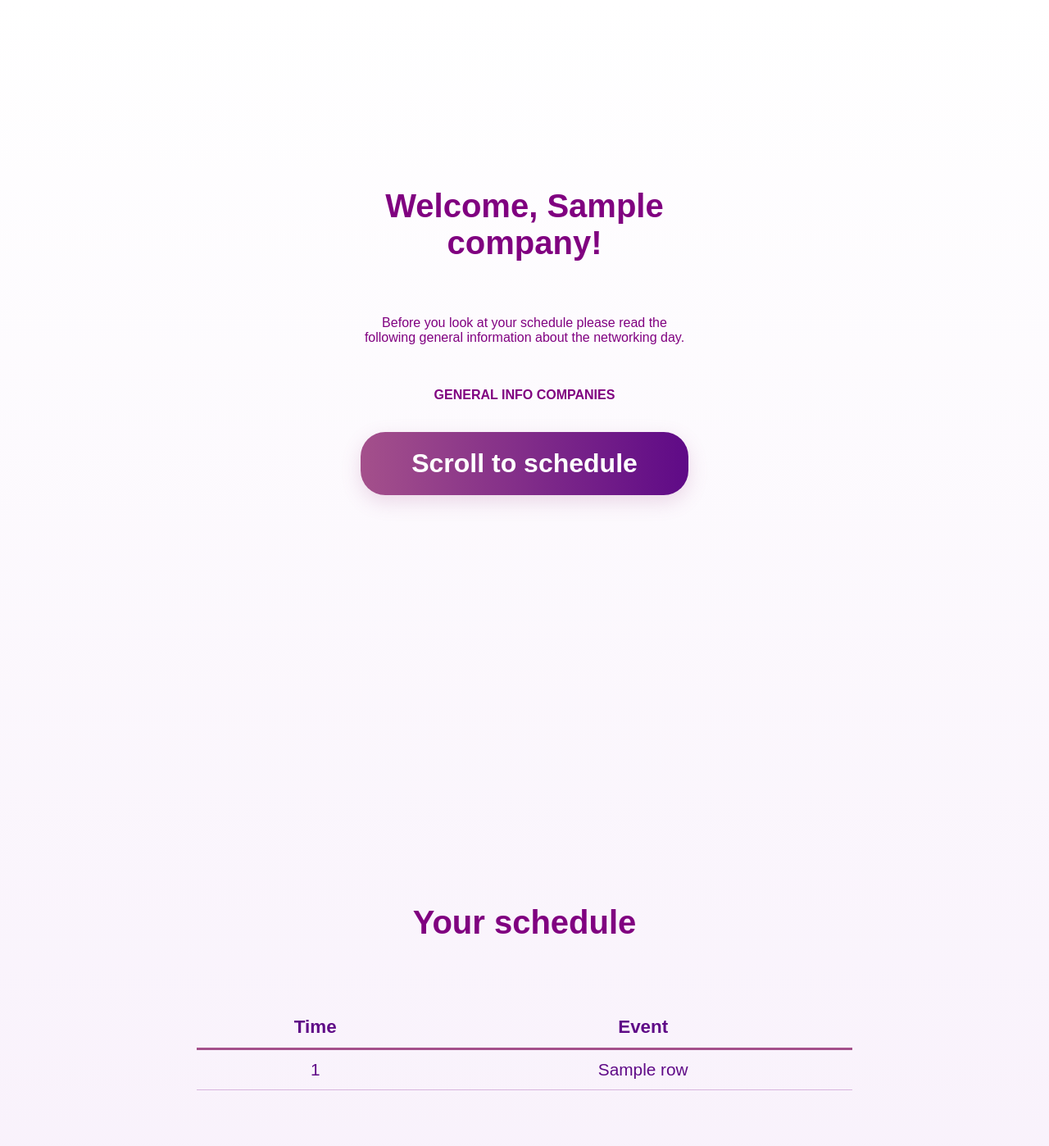
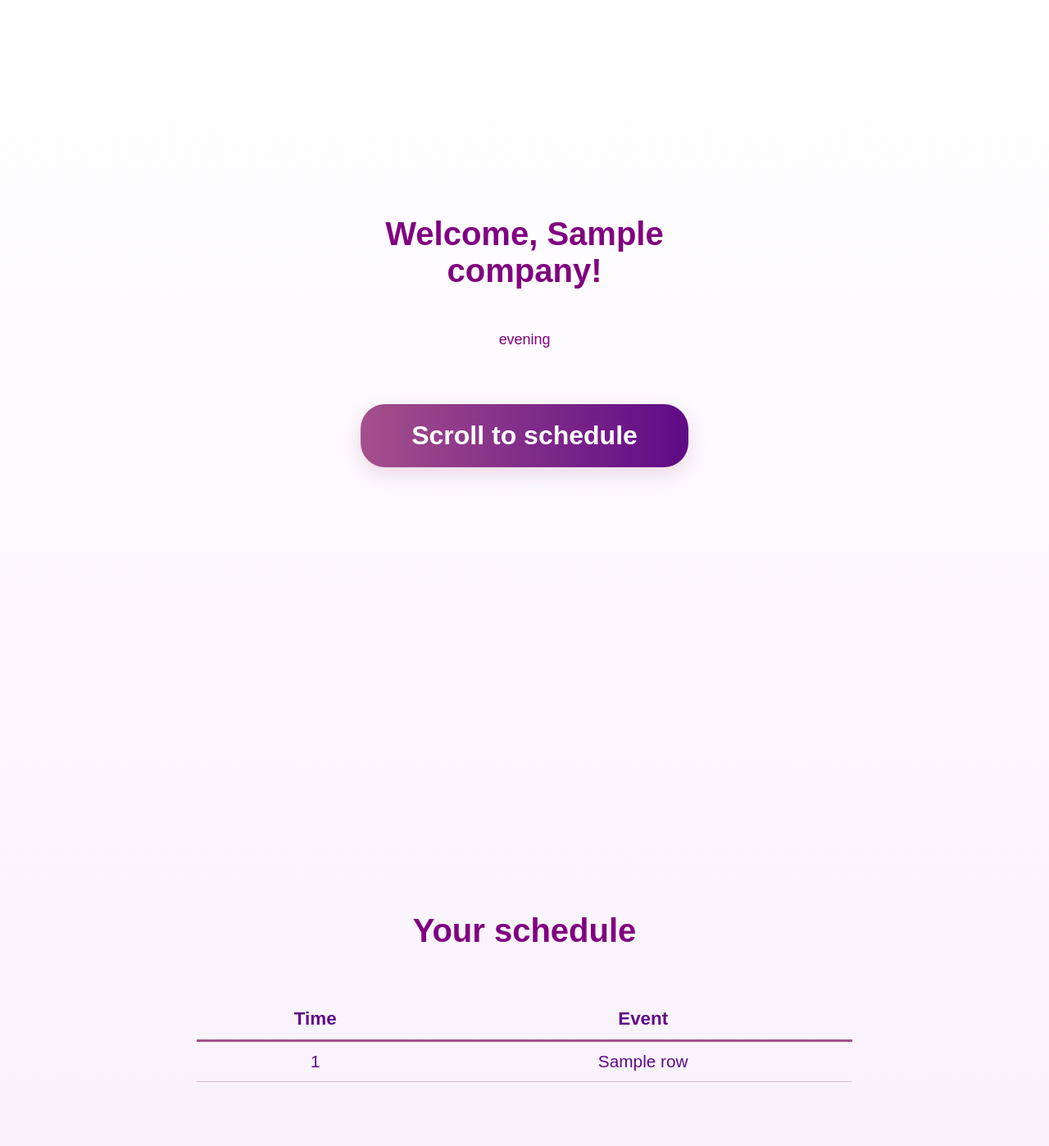
Before and after one commit to Geroam1/Networking-Day-Website, a Flask app: template templates/company_profile.html in a window 1280 px wide. Shown: the top 1398 px of the page at 82% size. Run offline with Flask 3, Linux system fonts and the light colour scheme; the template is opened without the code that fills it: most values are stand-ins (such as "Sample title", 1, 10 or a date in 2020).

```diff
--- a/static/css/main_style.css
+++ b/static/css/main_style.css
@@ -15,7 +15,12 @@ body {
 
 h1 {
     font-size: 2.5rem;
-    margin-bottom: 30px;
+    margin-bottom: 10px;
+}
+
+p, li {
+    font-size: 1.12rem;
+    line-height: 1.5;
 }
 
 
@@ -168,6 +173,7 @@ img {
 @media (max-width: 600px) {
     h1 {
         font-size: 2rem;
+        margin-top: 10px;
     }
 
     h2 {
@@ -175,7 +181,7 @@ img {
     }
 
     p, li {
-        font-size: 1.2rem;
+        font-size: 1.12rem;
         line-height: 1.5;
     }
 
--- a/templates/companies.html
+++ b/templates/companies.html
@@ -11,6 +11,10 @@
   {% endif %}
 
   <form method="POST" action="/companies" class="button-container" data-aos="fade-up">
+    <!-- hint if the student is stupid -->
+    {% if error %}
+      <small id="input-hint">Select your company name from the browser suggestions for the correct spelling.</small>
+    {% endif %}
 
     <!-- name value sent to flask -->
     <input
@@ -34,7 +38,7 @@
     </datalist>
 
     <button class="animated-btn" type="submit">Search</button>
-    <button class="animated-btn" onclick="window.location.href='/'">Back</button>
+    <button class="animated-btn" type="button" onclick="window.location.href='/'">Back</button>
   </form>
 </section>
 
--- a/templates/company_profile.html
+++ b/templates/company_profile.html
@@ -6,28 +6,31 @@
 <!-- General Info Section -->
 <section class="button-container" id="general-info" data-aos="fade-down">
   <h1>Welcome, {{ company.name }}!</h2>
-  <p>Before you look at your schedule please read the following general information about the networking day.</p>
+  <!-- General Info Section -->
 
-  <!-- General Info Section -->
-  <p><strong>GENERAL INFO COMPANIES</strong></p>
-  <!-- <p>
-  As a company you are a core part to our networking day. You have been scheduled for various speed dates with the students
-  attending the event. During the afternoon there will be students from both the first and second years coming to you in groups, you will be speed dating with
-  1 or 2 groups at a time. During the evening there will only be third and fourth years, and the speed dates will be more intimate. The speed date
-  times are in your schedule below, please ensure you are at your table before the speed date starts, since the students are here to see you!
+
+  <!-- Afternoon and Evening Companies -->
+  {% if company.program == "afternoon and evening" %}
+  <p>
+  afternoon and evening
+  <br><br>
   </p>
+
+
+  <!-- Afternoon Only Companies -->
+  {% elif company.program == "afternoon" %}
   <p>
-  There is also a company market planned in your schedule, this is a time dedicated to letting the students walk around and visit your table,
-  this is to allow the students to speak with companies they havent had the chance to meet or to talk more with companies they are interested in.
-  During this time please stay at your table to greet any students interested in speaking with you.
+  afternoon
+  <br><br>
   </p>
+
+  {% else %}
+  <!-- Evening Only Companies -->
   <p>
-  If you are a company that is attending in both the afternoon and evening programs, we have dinner for you at 17:30! this will be an italian
-  buffet that will take place in the break room. If you have any dietary requirements please contact someone from the committee.
+  evening
+  <br><br>
   </p>
-  <p>
-  We wish you have a meaningful and fun networking day with our students! please read your schedule below.
-  </p> -->
+  {% endif %}
 
   <button onclick="scrollToElement('company-schedule')" class="animated-btn">Scroll to schedule</button>
 </section>
--- a/templates/students.html
+++ b/templates/students.html
@@ -11,6 +11,10 @@
   {% endif %}
 
   <form method="POST" action="/students" class="button-container" data-aos="fade-up">
+    <!-- hint if the student is stupid -->
+    {% if error %}
+      <small id="input-hint">Select your name from the browser suggestions for the correct spelling.</small>
+    {% endif %}
 
     <!-- name value sent to flask -->
     <input
@@ -34,7 +38,7 @@
     </datalist>
 
     <button class="animated-btn" type="submit">Search</button>
-    <button class="animated-btn" onclick="window.location.href='/'">Back</button>
+    <button class="animated-btn" type="button" onclick="window.location.href='/'">Back</button>
   </form>
 </section>
 <script>
```
Also changed, not shown: templates/student_profile.html (+30 -7 lines).
